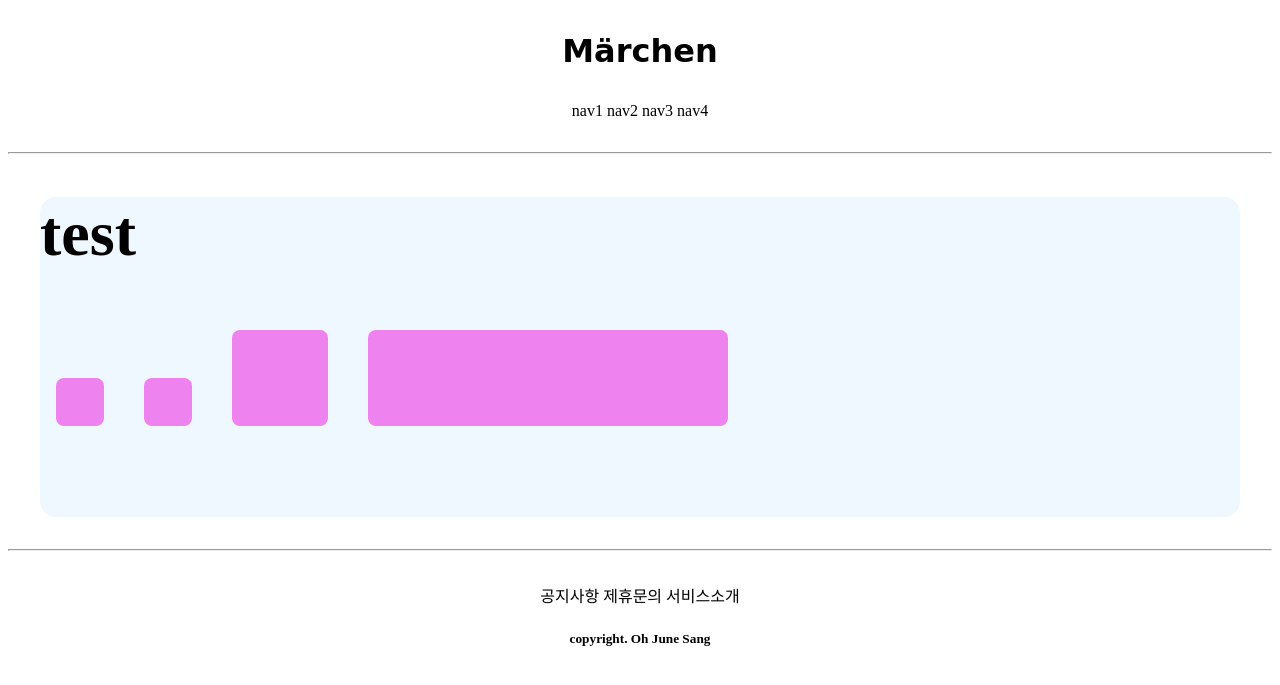
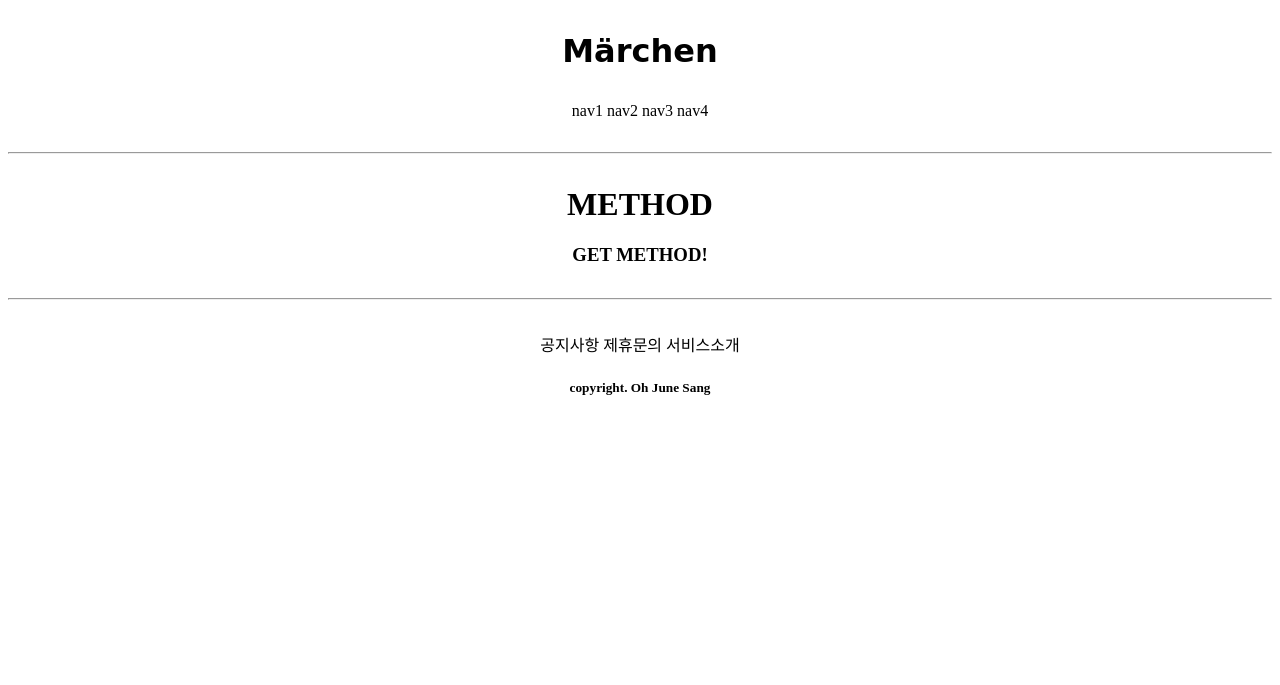
Before and after one commit to Oh-June-Sang/GIS_2ban_1, a Django app: page /accounts/hello_world/ in a window 1280 px wide. Shown: the top 685 px of the page. Run offline with Django 3.2, Linux system fonts and the light colour scheme; parts of the project's set-up code (start-up, migrations or seed data) failed here and were passed over; some web fonts are replaced.

Commit message:
7/8 2ban class commit 2

```diff
--- a/accountapp/templates/accountapp/Hello_world.html
+++ b/accountapp/templates/accountapp/Hello_world.html
@@ -1,24 +1,11 @@
 {% extends 'base.html' %}
 
 {% block content %}
-    <style>
-        .testing {
-            background-color: violet;
-            height : 48px;
-            width : 48px;
-            margin : 1rem;
-            border-radius : .5rem;
-            display:inline-block;
-        }
-    </style>
-    <div style="height: 20rem; background-color: #F0F8FF; margin: 2rem; border-radius: 1rem; font-size :2rem;">
-        <h1>test</h1>
+
+    <div style=" margin: 2rem;text-align:center">
+        <h1>METHOD</h1>
 
 
-    <div class="testing" style="height: 48px; width : 48px"></div>
-    <div class="testing" style="height: 3rem; width : 3rem"></div>
-    <div class="testing" style="height: 3em; width : 3em"></div>
-    <div class="testing" style="height: 30%;  width : 30%"></div>
-
+        <h3>{{  text }}</h3>
     </div>
 {%  endblock content %}
--- a/accountapp/views.py
+++ b/accountapp/views.py
@@ -4,4 +4,7 @@ from django.shortcuts import render
 # Create your views here.
 
 def hello_world(request):
-    return render(request, 'accountapp/Hello_world.html')
+    if request.method == "POST":
+        return render(request, 'accountapp/Hello_world.html', context={'text':'POST METHOD!'})
+    else:
+        return render(request, 'accountapp/Hello_world.html', context={'text':'GET METHOD!'})
```
